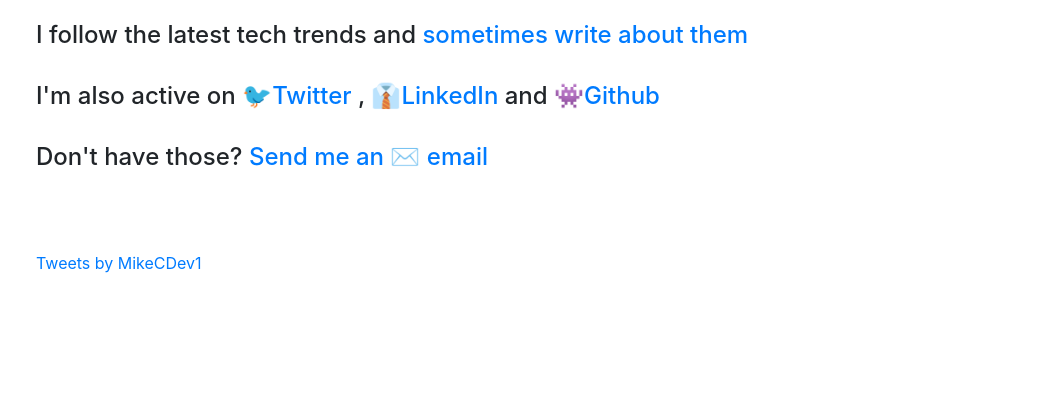
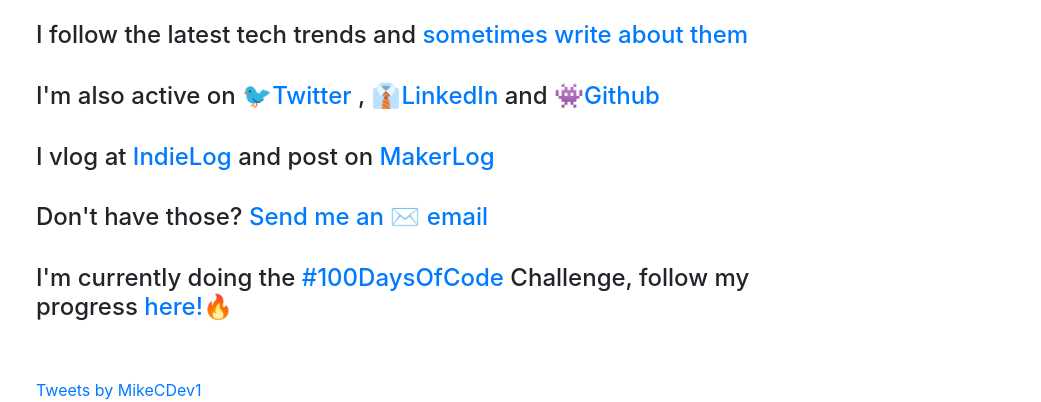
Before and after one commit to mik3ds/Personal-Website-June2020, a plain HTML site: page index.html in a window 1280 px wide. Shown: the part 468-870 px from the top of the page, without its empty margins (239-1280 px from the left). Before the commit the page ends 800 px from the top, so only its background shows below. Drawn offline with nearby package versions, Linux system fonts and the light colour scheme.

Commit message:
added more links to socials

```diff
--- a/index.html
+++ b/index.html
@@ -91,12 +91,23 @@
               I'm also active on <a href="https://twitter.com/MikeCDev1">🐦Twitter</a>
               , <a href="https://www.linkedin.com/in/michael-clark-12258b173/">👔LinkedIn</a>
               and <a href="https://github.com/mik3ds">👾Github</a>
-
             </h4>
           </div>
           <div class="col-sm-2"></div>
         </div>
 
+        <br>
+
+        <div class="row">
+          <div class="col-sm-2"></div>
+          <div class="col-sm-8">
+            <h4>
+              I vlog at <a href="https://indielog.com/user/mikecdev">IndieLog</a>
+              and post on <a href="https://getmakerlog.com/@mikecdev">MakerLog</a>
+            </h4>
+          </div>
+          <div class="col-sm-2"></div>
+        </div>
         <br>
 
         <div class="row">
@@ -110,6 +121,17 @@
         </div>
 
         <br>
+
+        <div class="row">
+          <div class="col-sm-2"></div>
+          <div class="col-sm-8">
+            <h4>
+              I'm currently doing the <a href="https://www.100daysofcode.com/">#100DaysOfCode</a> Challenge, follow my progress <a href="https://github.com/mik3ds/100-days-of-code/blob/master/log.md">here!🔥</a>
+            </h4>
+          </div>
+          <div class="col-sm-2"></div>
+        </div>
+
         <br>
         <br>
 
```
Also changed, not shown: 1 other file.
